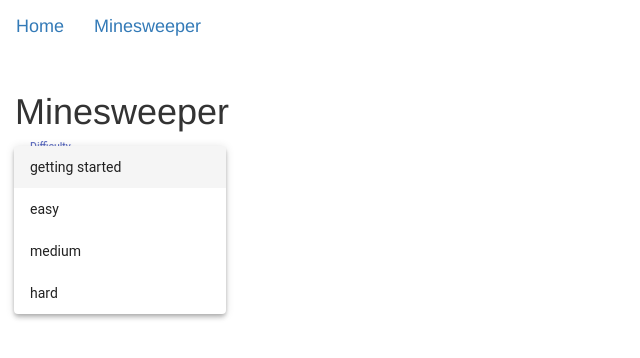
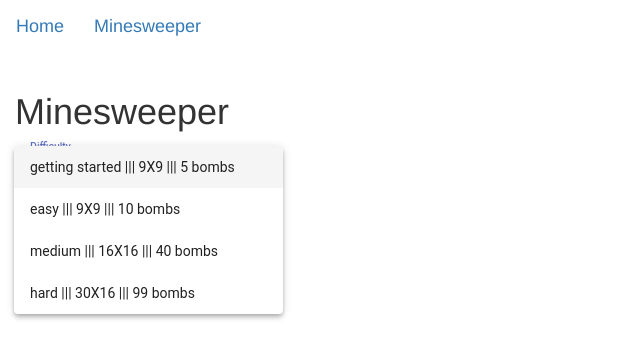
Before and after one commit to simon-lammes/angular-app, an Angular app: page /minesweeper in a window 1280 px wide. Both pictures are taken after a click on the element "Difficulty". Shown: the top 358 px of the page, without its empty margins (0-640 px from the left). Built offline with nearby package versions, Linux system fonts and the light colour scheme.

Commit message:
difficultyDescription

```diff
--- a/src/app/minesweeper/difficulty.ts
+++ b/src/app/minesweeper/difficulty.ts
@@ -3,6 +3,9 @@ export class Difficulty {
   rowCount: number;
   columnCount: number;
   bombCount: number;
+  get description(): string {
+    return `${this.name} ||| ${this.rowCount}X${this.columnCount} ||| ${this.bombCount} bombs`;
+  }
 
   constructor(name: string, rowCount: number, columnCount: number, bombCount: number) {
     this.name = name;
--- a/src/app/minesweeper/minesweeper-game/minesweeper-game.component.html
+++ b/src/app/minesweeper/minesweeper-game/minesweeper-game.component.html
@@ -6,7 +6,7 @@
         <mat-form-field>
           <mat-select [(value)]='selected' (selectionChange)='onSelectionChange()' placeholder="Difficulty">
             <mat-option *ngFor="let difficulty of difficulties" [value]="difficulty">
-              {{difficulty.name}}
+              {{difficulty.description}}
             </mat-option>
           </mat-select>
         </mat-form-field>
```
